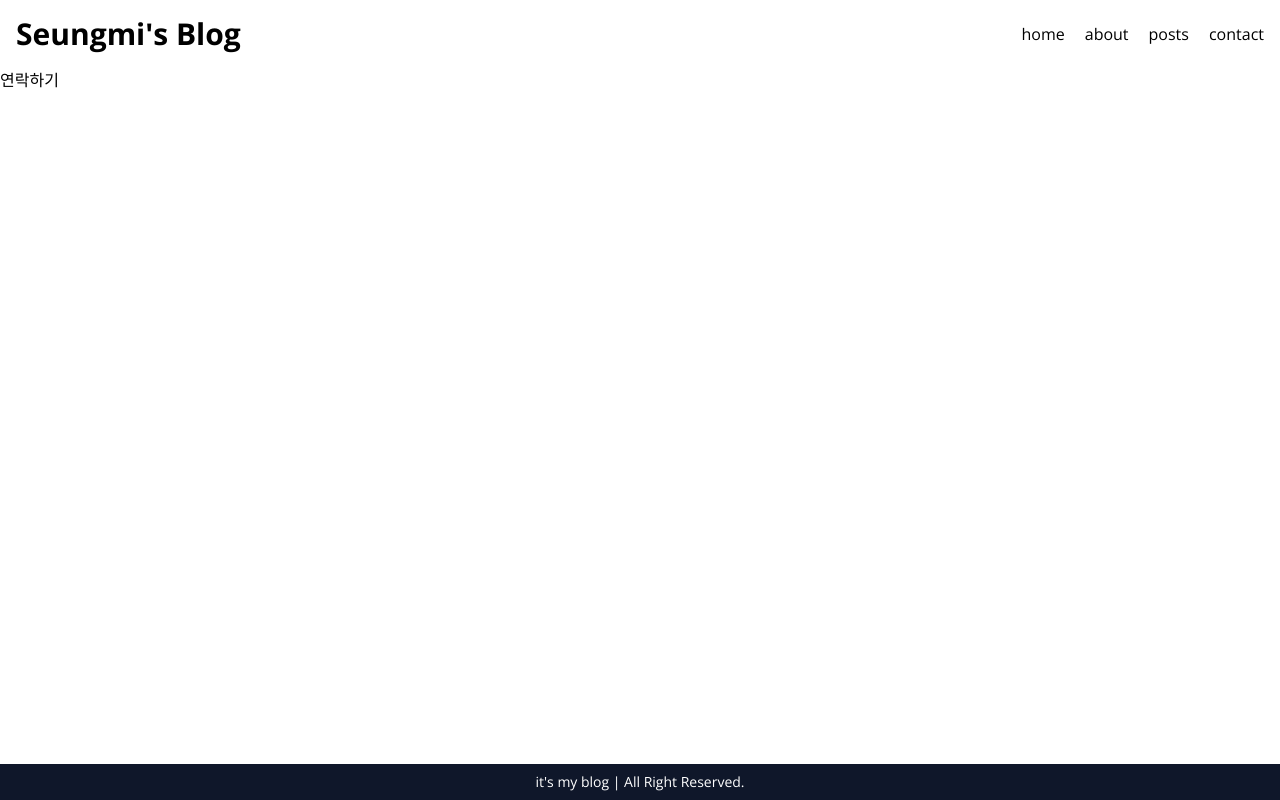
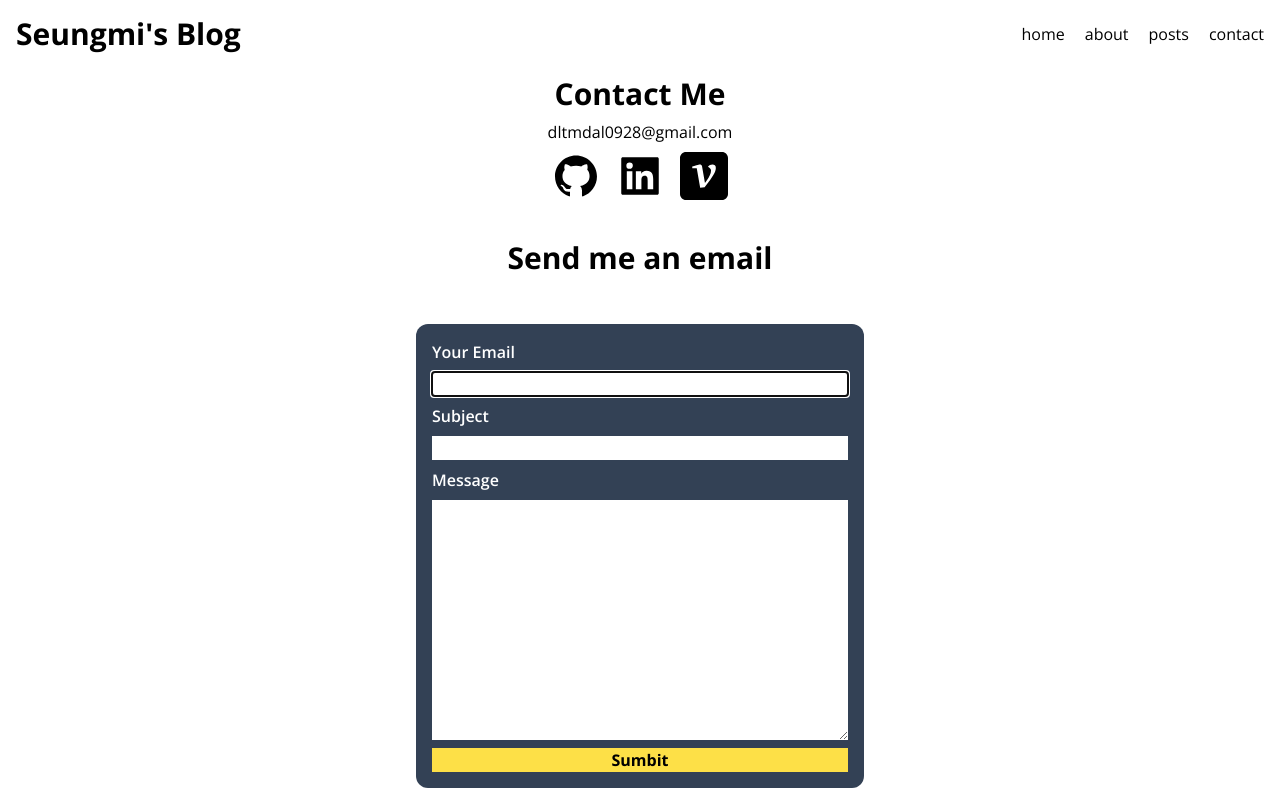
Before and after one commit to seungmileee/next_blog, a Next.js app: page /contact in a window 1280 px wide. Built offline with nearby package versions, Linux system fonts and the light colour scheme.

Commit message:
feat: contact 페이지 입력폼 완성

```diff
--- a/src/app/contact/page.tsx
+++ b/src/app/contact/page.tsx
@@ -1,3 +1,36 @@
+import ContactForm from "@/components/ContactForm";
+import { AiFillGithub, AiFillLinkedin } from "react-icons/ai";
+import { SiVelog } from "react-icons/si";
+
+const LINKS = [
+  { icons: <AiFillGithub />, url: "https://github.com/seungmileee" },
+  {
+    icons: <AiFillLinkedin />,
+    url: "https://www.linkedin.com/in/%EC%8A%B9%EB%AF%B8-%EC%9D%B4-1533b8254/",
+  },
+  { icons: <SiVelog />, url: "https://velog.io/@dltmdal0928" },
+];
+
 export default function ContactPage() {
-  return <p>연락하기</p>;
+  return (
+    <section className="flex flex-col items-center">
+      <h2 className="text-3xl font-bold my-2">Contact Me</h2>
+      <p>dltmdal0928@gmail.com</p>
+      <ul className="flex gap-4 my-2">
+        {LINKS.map((link, idx) => (
+          <a
+            key={idx}
+            href={link.url}
+            target="_blank"
+            rel="noreferrer"
+            className="text-5xl hover:text-sky-400"
+          >
+            {link.icons}
+          </a>
+        ))}
+      </ul>
+      <h2 className="text-3xl font-bold m-8">Send me an email</h2>
+      <ContactForm />
+    </section>
+  );
 }
--- /dev/null
+++ b/src/components/Banner.tsx
@@ -0,0 +1,20 @@
+export type BannerData = {
+  message: string;
+  state: "success" | "error";
+};
+
+export default function Banner({
+  banner: { message, state },
+}: {
+  banner: BannerData;
+}) {
+  const isSuccess = state === "success";
+  const icon = isSuccess ? "✅" : "😢";
+  return (
+    <p
+      className={`p-2 rounded-xl w-full text-center  ${
+        isSuccess ? "bg-green-300" : "bg-red-300"
+      }`}
+    >{`${icon} ${message}`}</p>
+  );
+}
--- /dev/null
+++ b/src/components/ContactForm.tsx
@@ -0,0 +1,85 @@
+"use client";
+
+import { ChangeEvent, FormEvent, useState } from "react";
+import Banner, { BannerData } from "./Banner";
+
+type Form = {
+  from: string;
+  subject: string;
+  message: string;
+};
+
+export default function ContactForm() {
+  const [form, setForm] = useState<Form>({
+    from: "",
+    subject: "",
+    message: "",
+  });
+
+  const [banner, setBanner] = useState<BannerData | null>(null);
+
+  const onChange = (e: ChangeEvent<HTMLInputElement | HTMLTextAreaElement>) => {
+    const { name, value } = e.target;
+    setForm((prev) => ({ ...prev, [name]: value }));
+  };
+
+  const onSubmit = (e: FormEvent<HTMLFormElement>) => {
+    e.preventDefault();
+    console.log(form);
+    setBanner({ message: "성공했어!", state: "success" });
+    setTimeout(() => {
+      setBanner(null);
+    }, 3000);
+  };
+
+  return (
+    <section className="w-full max-w-md">
+      {banner && <Banner banner={banner} />}
+      <form
+        onSubmit={onSubmit}
+        className="w-full max-w-md flex flex-col gap-2 my-4 p-4 bg-slate-700 rounded-xl text-white"
+      >
+        <label htmlFor="from" className="font-semibold">
+          Your Email
+        </label>
+        <input
+          className="text-black"
+          type="email"
+          id="from"
+          name="from"
+          required
+          autoFocus
+          value={form.from}
+          onChange={onChange}
+        />
+        <label htmlFor="subject" className="font-semibold">
+          Subject
+        </label>
+        <input
+          className="text-black"
+          type="text"
+          id="subject"
+          name="subject"
+          required
+          value={form.subject}
+          onChange={onChange}
+        />
+        <label htmlFor="message" className="font-semibold">
+          Message
+        </label>
+        <textarea
+          className="text-black"
+          rows={10}
+          id="message"
+          name="message"
+          required
+          value={form.message}
+          onChange={onChange}
+        />
+        <button className="bg-yellow-300 text-black font-bold hover:bg-yellow-400">
+          Sumbit
+        </button>
+      </form>
+    </section>
+  );
+}
```
